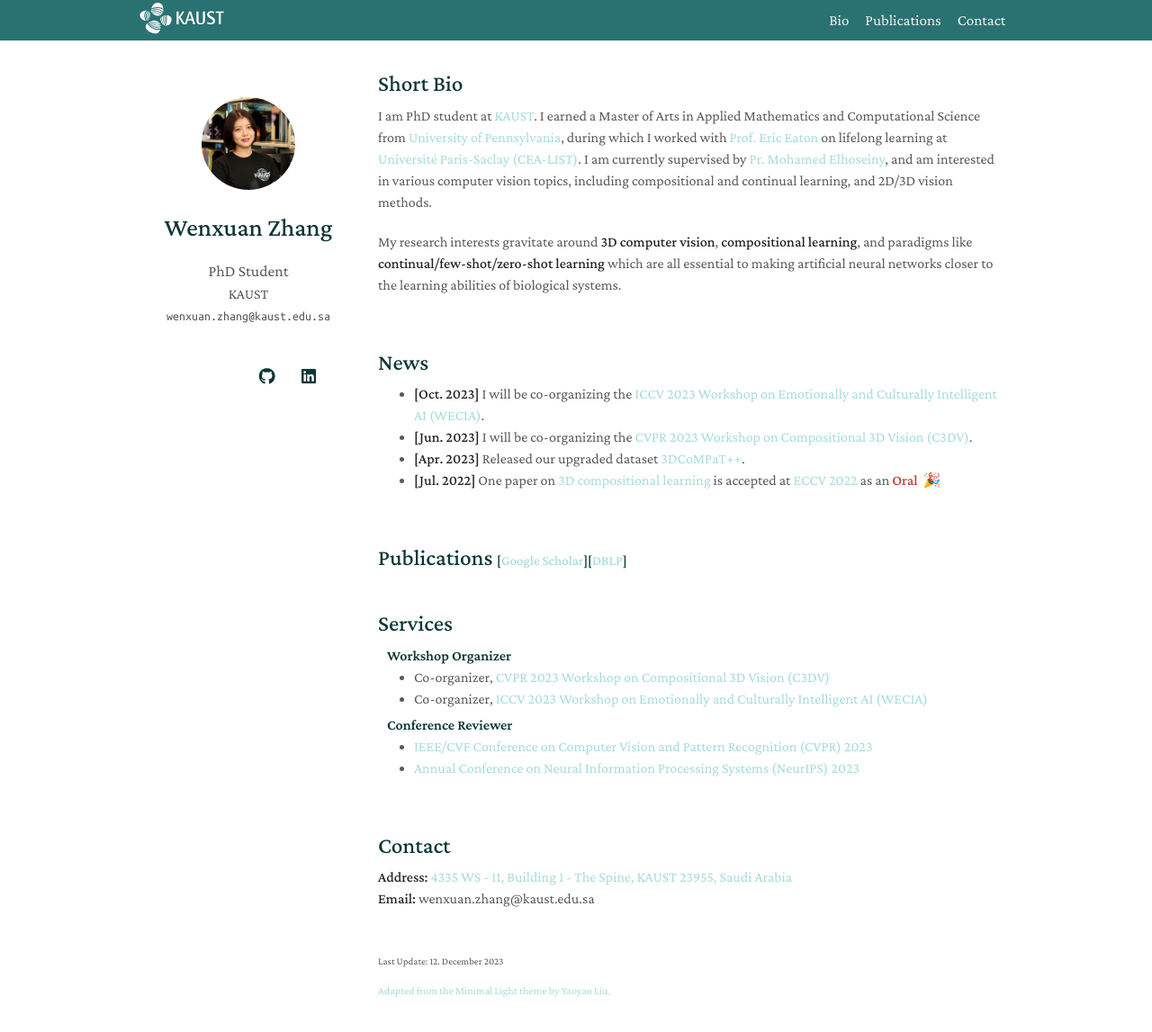
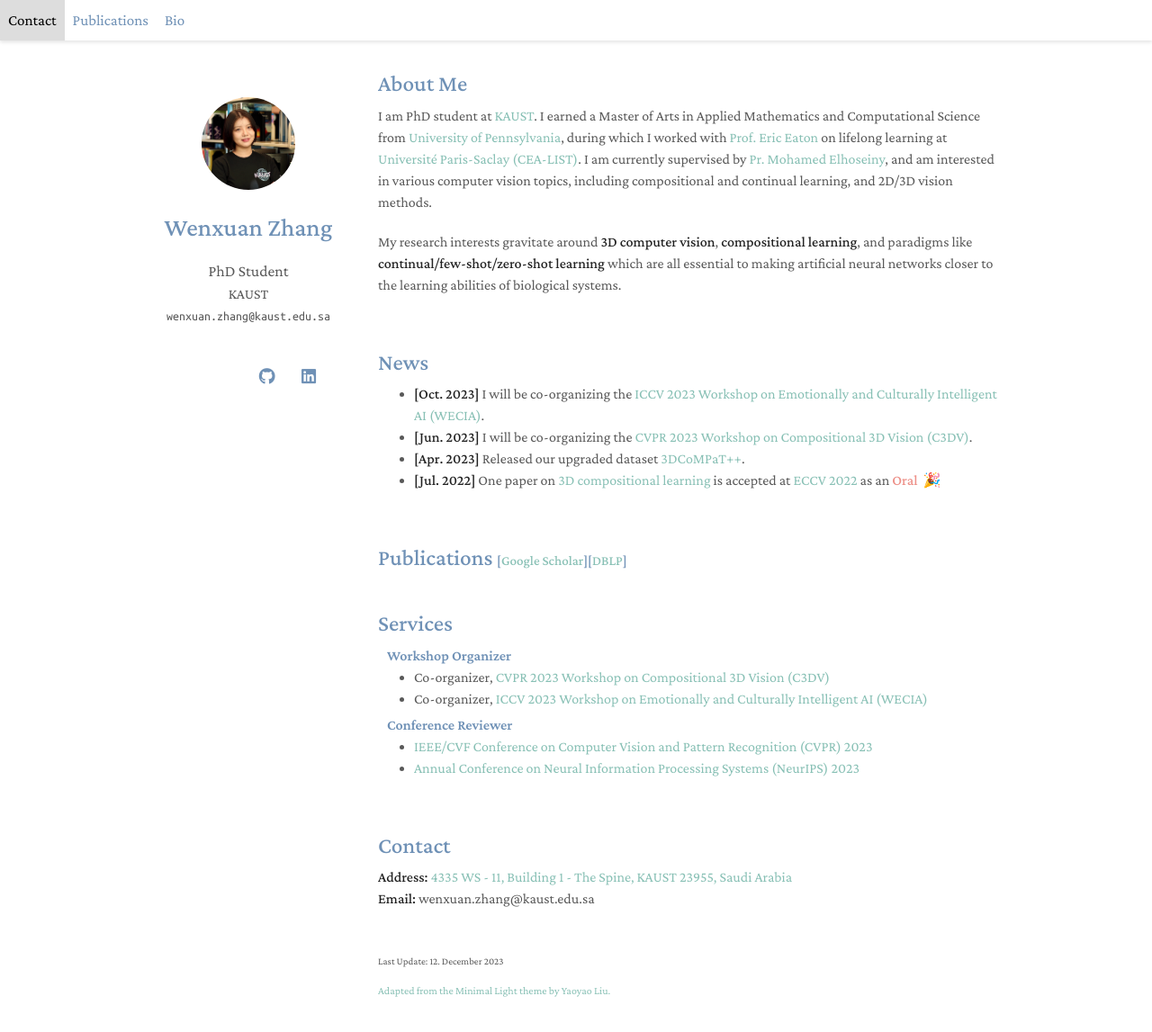
Before and after one commit to wx-zhang/wx-zhang.github.io, a Jekyll site: the page built from index.md, in a window 1280 px wide and 1182 px high. Shown: the top 1147 px of the window at 90% size. Built offline with Jekyll 4.4.1, drawn with Linux system fonts in a browser that asks for light colours; a style sheet for code colours, icons or effects is not loaded.

Commit message:
Updated HTML.

```diff
--- a/_data/navigation.yml
+++ b/_data/navigation.yml
@@ -2,7 +2,7 @@ main:
 
   - title: "Contact"
     url: ./#contact
-    right: true
+    right: False
 
   #- title: "Services"
   #  url: ./#services
--- a/_layouts/homepage.html
+++ b/_layouts/homepage.html
@@ -48,7 +48,7 @@
 
     <div class="topnav">
 
-      <a href="{{ site.affiliation_link }}"><img width="100" src="{{ site.affiliation_logo }}"></a>
+      <!-- <a href="{{ site.affiliation_link }}"><img width="100" src="{{ site.affiliation_logo }}"></a> -->
 
       <div id="myLinks">
       {% include navigation.md %}
--- a/_sass/minimal-light.scss
+++ b/_sass/minimal-light.scss
@@ -4,7 +4,7 @@ body { background-color: #fff; padding: 0px; font: 16.0px/1.5 Crimson Pro, serif
 
 .pub-row { display: flex; align-items: center; }
 
-.social-icons a { display: inline-block; height: 2.4rem; width: 2.4rem; background-color: transparent; color: #0d3636 !important; border-radius: 100%; text-align: center; font-size: 1.15rem; line-height: 2.5rem; margin-right: 1rem; }
+.social-icons a { display: inline-block; height: 2.4rem; width: 2.4rem; background-color: transparent; color: #6f91b6 !important; border-radius: 100%; text-align: center; font-size: 1.15rem; line-height: 2.5rem; margin-right: 1rem; }
 
 .social-icons a:last-child { margin-right: 0; }
 
@@ -60,11 +60,11 @@ papertitle { font-weight: 600; font-size: 100%; }
 
 #header .image.avatar { margin: 0 0 1em 0; width: 8.00em; }
 
-h3, h4, h5, h6 { font-weight: 600; color: #0d3636; margin: 0 0 20px; }
+h3, h4, h5, h6 { font-weight: 600; color: #6f91b6; margin: 0 0 20px; }
 
-h1 { font-weight: 500; color: #0d3636; margin: 0 0 20px; }
+h1 { font-weight: 500; color: #6f91b6; margin: 0 0 20px; }
 
-h2 { color: #0d3636; font-weight: 500; margin: 2px 0px 15px; font-size: 157%; }
+h2 { color: #6f91b6; font-weight: 500; margin: 2px 0px 15px; font-size: 157%; }
 
 p, ul, ol, table, pre, dl { margin: 0 0 20px; }
 
--- a/assets/css/nav.css
+++ b/assets/css/nav.css
@@ -1,8 +1,9 @@
 /* Add a black background color to the top navigation */
 .topnav {
-  background-color: #2a7172;
+  background-color: #fff;
   overflow: hidden;
   position: fixed;
+  box-shadow: 0 0.125rem 0.25rem rgba(0,0,0,.11);
   z-index: 999;
   width: 100%;
   height: 45px;
@@ -13,7 +14,7 @@
 }
 
 .highlight-txt {
-  color: #b53e30;
+  color: #ed8f87;
 }
 
 .topnav a.icon {
@@ -28,12 +29,13 @@
 
 /* Style the links inside the navigation bar */
 .topnav a.normal {
-  float: right;
-  color: #f2f2f2;
+  float: left;
+  color: #6f91b6;
   text-align: center;
   padding: 10px 9px;
   text-decoration: none;
   font-size: 17px;
+
 }
 
 /* Change the color of links on hover */
--- a/assets/css/pub.css
+++ b/assets/css/pub.css
@@ -45,7 +45,7 @@
   --global-code-bg-color: rgba(181, 9, 172, 0.05);
   --global-text-color: #000000;
   --global-text-color-light: #828282;
-  --global-theme-color: #a6dbdc;
+  --global-theme-color: #88c0b5;
   --global-hover-color: #f3ce99;
   --global-footer-bg-color: #1c1c1c;
   --global-footer-text-color: #e8e8e8;
--- a/index.md
+++ b/index.md
@@ -4,7 +4,7 @@ layout: homepage
 
 <h1 id="about-me"></h1>
 
-<h2 style="margin: 60px 0px 10px;">Short Bio</h2>
+<h2 style="margin: 60px 0px 10px;">About Me</h2>
 
 I am PhD student at [KAUST](https://www.kaust.edu.sa/en/).
 I earned a Master of Arts in Applied Mathematics and Computational Science from [University of Pennsylvania](https://www.amcs.upenn.edu/), during which I worked with [Prof. Eric Eaton](https://www.grasp.upenn.edu/people/eric-eaton/) on lifelong learning at [Université Paris-Saclay (CEA-LIST)](https://www.universite-paris-saclay.fr/).
```
Also changed, not shown: 1 other file.
